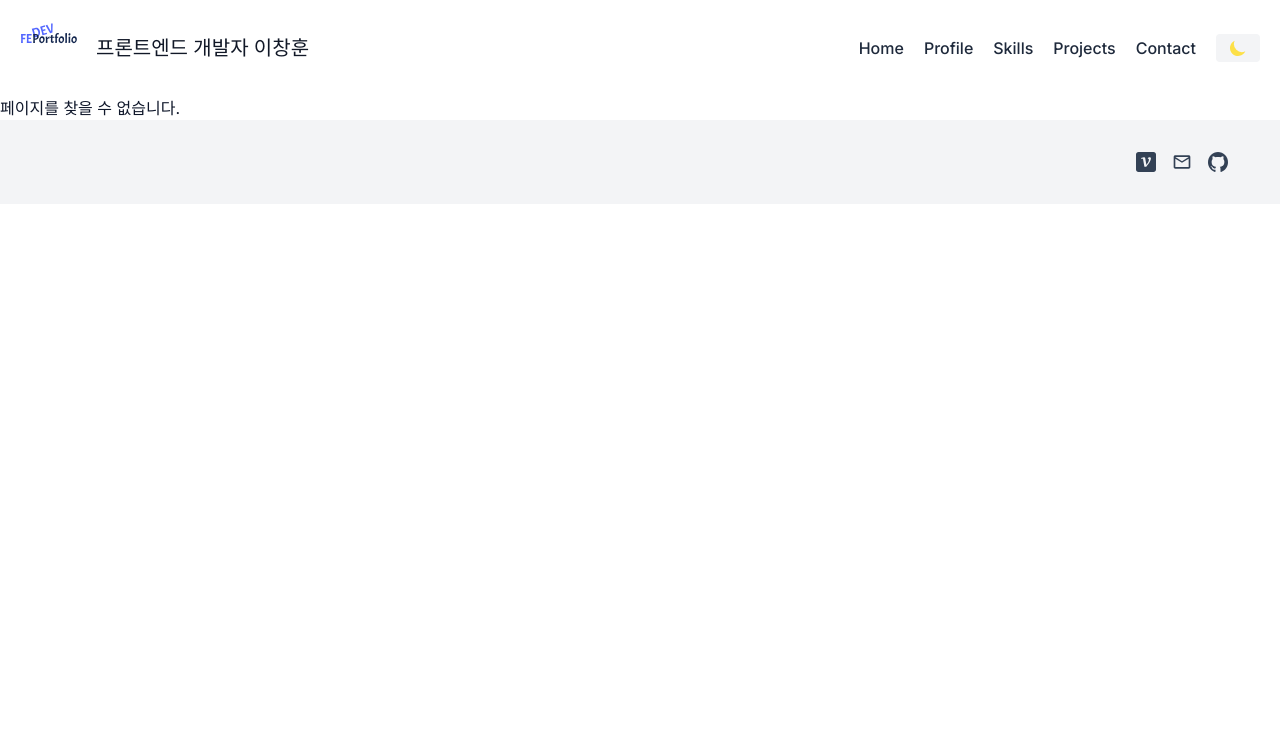
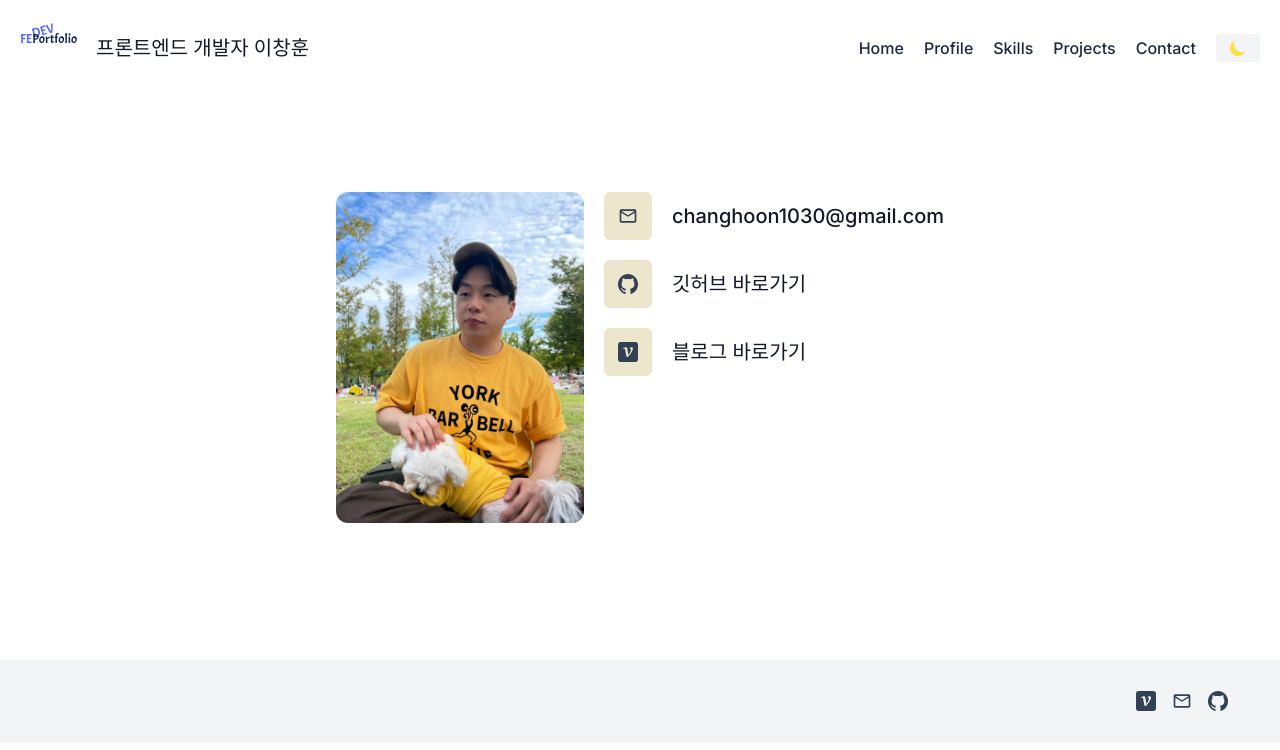
Before and after one commit to anotheranotherhoon/portfolio, a Next.js app: page /contact in a window 1280 px wide. Before the commit this address had no page. Shown: the top 750 px of the page. Built offline with nearby package versions, Linux system fonts and the light colour scheme.

Commit message:
⭐ feat : contact 컴포넌트

```diff
--- /dev/null
+++ b/pages/contact.tsx
@@ -0,0 +1,90 @@
+import Layout from "../src/components/Common/Layout"
+import Head from "next/head"
+import Image from "next/image"
+import profile from "../public/profile.jpeg"
+import MailFooterIcon from "../src/components/SVG/Footer/MailFooterIcon"
+import GithubFooterIcon from "../src/components/SVG/Footer/GithubFooterIcon"
+import VelogFooterIcon from "../src/components/SVG/Footer/VelogFooterIcon"
+const contact = () => {
+  return(
+    <Layout>
+      <Head>
+        <title>프론트엔드 개발자 이창훈</title>
+        <meta name="description" content="프론트엔드 개발자 이창훈 포트폴리오" />
+        <link rel="icon" href="/favicon.ico" />
+      </Head>
+      <section className="text-gray-600 body-font">
+        <div className="container mx-auto flex px-5 py-24 justify-center flex-row gap-5">
+          <div className="lg:w-1/5 md:w-3/6 w-5/6 mb-10 object-cover object-center rounded">
+            <Image
+              src={profile}
+              alt="이창훈 프로필 이미지"
+              className="rounded-xl"
+            />
+          </div>
+          <div className="flex flex-col flex-wrap -mb-10 lg:text-left text-center">
+            <div className="flex mb-5 items-center flex-row justify-between">
+              <div className="w-12 h-12 inline-flex items-center justify-center rounded-md bg-[#ece6cc]  dark:text-violet-800">
+                <MailFooterIcon/>
+              </div>
+              <div className="ml-5">
+                <a
+                  href="mailto:changhoon1030@gmail.com"
+                  rel="noopener noreferrer"
+                  target="_blank"
+                >
+                  <h2
+                    className="text-gray-900 font-medium text-xl hover:underline transition duration-300 transform
+                    hover:scale-[1.02]  "
+                  >
+                    changhoon1030@gmail.com
+                  </h2>
+                </a>
+              </div>
+            </div>
+            <div className="flex mb-5 items-center flex-row">
+              <div className="w-12 h-12 inline-flex items-center justify-center rounded-md bg-[#ece6cc]  ">
+                <GithubFooterIcon/>
+              </div>
+              <div className="ml-5">
+                <a
+                  href="https://github.com/anotheranotherhoon"
+                  target="_blank"
+                  rel="noopener noreferrer"
+                >
+                  <h2
+                    className="text-gray-900 font-medium text-xl hover:underline transition duration-300 transform
+                    hover:scale-[1.02]  "
+                  >
+                    깃허브 바로가기
+                  </h2>
+                </a>
+              </div>
+            </div>
+            <div className="flex mb-5 items-center flex-row">
+              <div className="w-12 h-12 inline-flex items-center justify-center rounded-md bg-[#ece6cc]  ">
+                <VelogFooterIcon/>
+              </div>
+              <div className="ml-5">
+                <a
+                  href="https://velog.io/@anotherhoon"
+                  target="_blank"
+                  rel="noopener noreferrer"
+                >
+                  <h2
+                    className="text-gray-900 font-medium text-xl hover:underline transition duration-300 transform
+                    hover:scale-[1.02]   "
+                  >
+                    블로그 바로가기
+                  </h2>
+                </a>
+              </div>
+            </div>
+          </div>
+        </div>
+      </section>
+    </Layout>
+  )
+}
+
+export default contact
```
